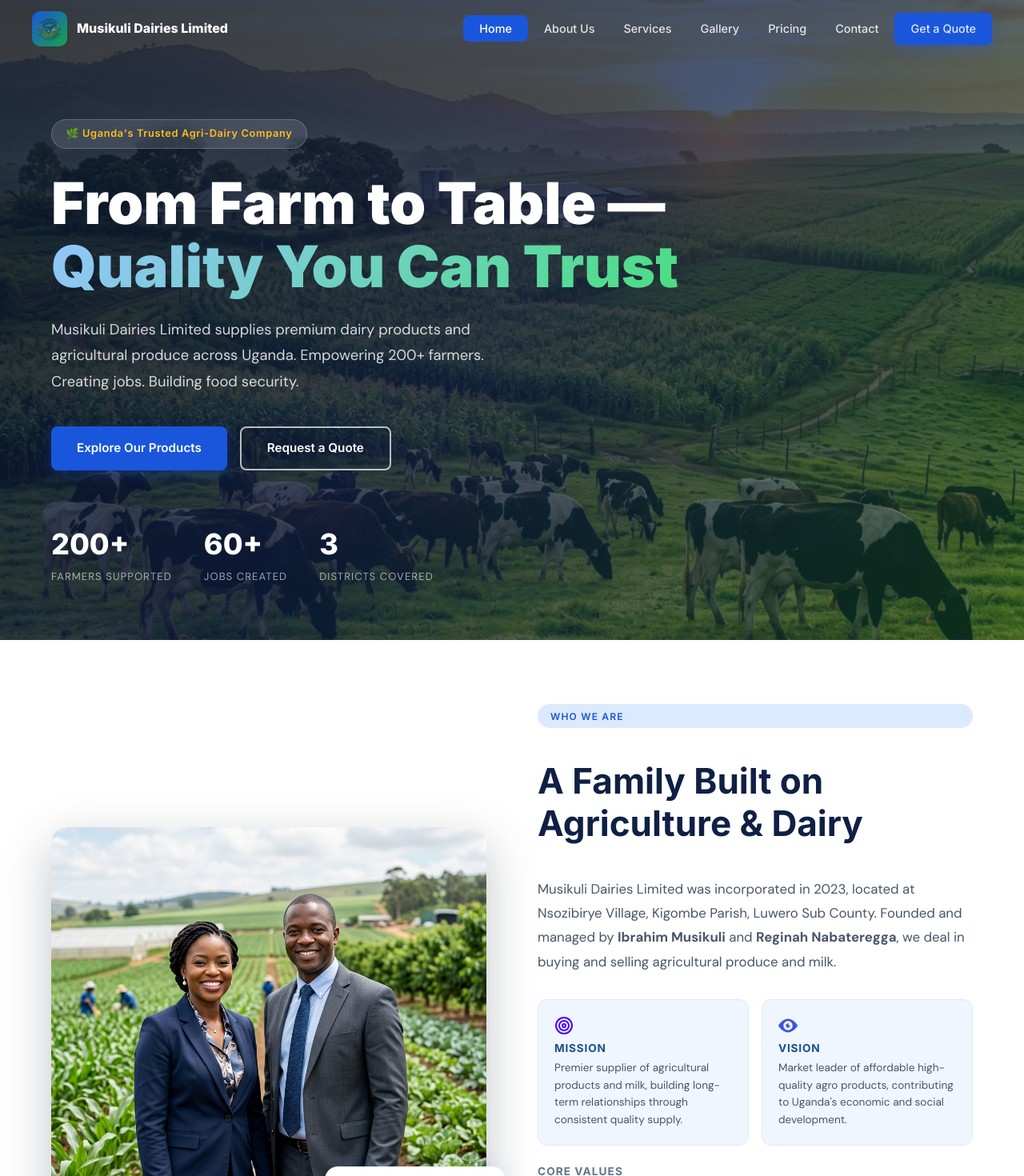
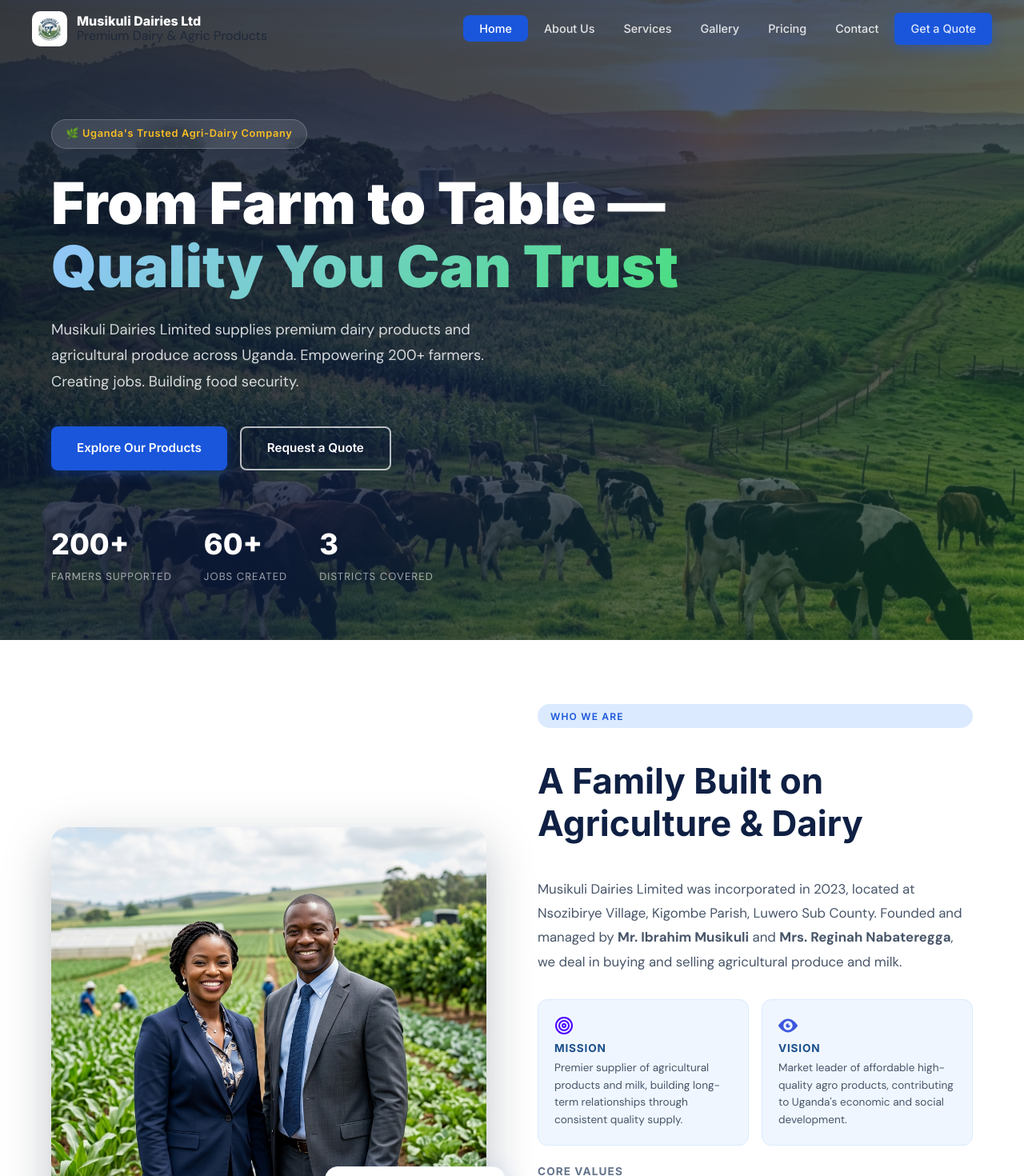
Before and after one commit to laptertechnologies-hue/MUSIKULI-DAIRIES-, a Next.js app: page / in a window 1280 px wide. Shown: the top 1470 px of the page at 80% size. Built offline with nearby package versions, Linux system fonts and the light colour scheme.

Commit message:
some changes

```diff
--- a/app/globals.css
+++ b/app/globals.css
@@ -215,7 +215,7 @@
 .navbar-logo-icon {
   width: 44px;
   height: 44px;
-  background: linear-gradient(135deg, var(--blue-600), var(--green-600));
+  background: var(--white);
   border-radius: 10px;
   display: flex;
   align-items: center;
--- a/app/page.tsx
+++ b/app/page.tsx
@@ -163,7 +163,7 @@
               <p className="about-desc">
                 Musikuli Dairies Limited was incorporated in 2023, located at
                 Nsozibirye Village, Kigombe Parish, Luwero Sub County. Founded and managed
-                by <strong>Ibrahim Musikuli</strong> and <strong>Reginah Nabateregga</strong>,
+                by <strong>Mr. Ibrahim Musikuli</strong> and <strong>Mrs. Reginah Nabateregga</strong>,
                 we deal in buying and selling agricultural produce and milk.
               </p>
 
--- a/components/Navbar.tsx
+++ b/components/Navbar.tsx
@@ -44,7 +44,8 @@
               />
             </div>
             <div className="navbar-logo-text">
-              <span className="navbar-logo-name">Musikuli Dairies Limited </span>
+              <span className="navbar-logo-name">Musikuli Dairies Ltd </span>
+              <span className="navbar-logo-tagline">Premium Dairy &amp; Agric Products</span>
             </div>
           </Link>
 
```
Also changed, not shown: public/icons/award.svg (added), public/icons/product-milk.svg (added).
